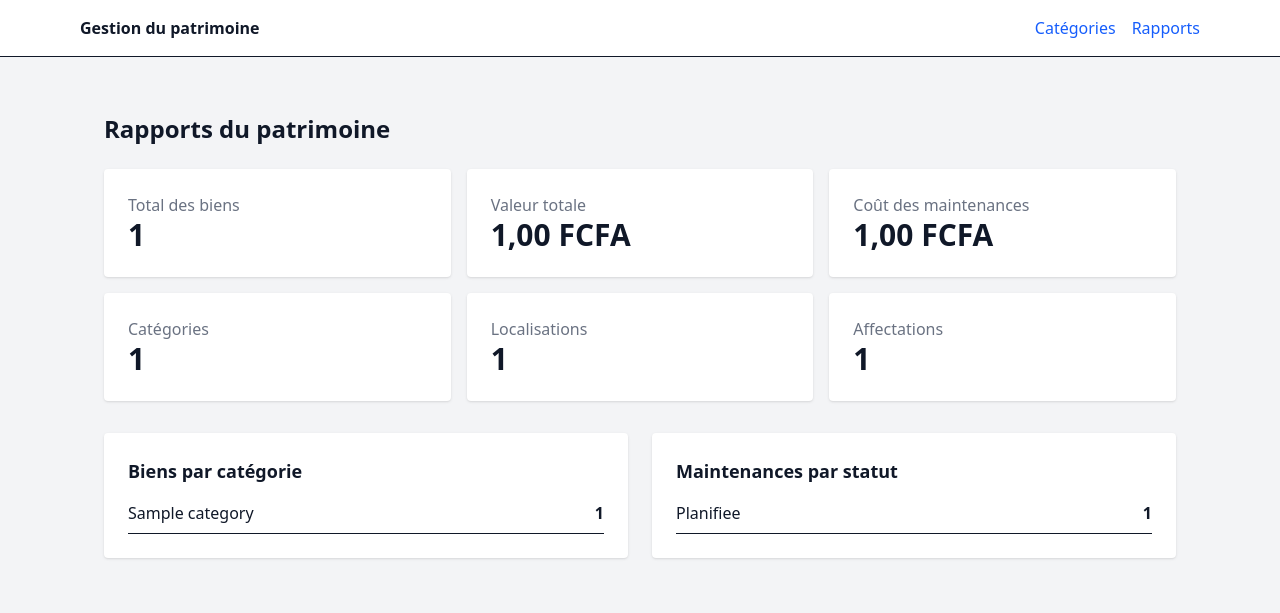
After one commit to einstein1er/gestion-patrimoine-etat, a Laravel app: page /rapports in a window 1280 px wide. The commit adds this page. Shown: the top 613 px of the page. Run offline with Laravel 12, Linux system fonts and the light colour scheme; tables that the repository leaves empty hold one stand-in row (values such as "Sample post"); style sheets or scripts are compiled from the project's sources.

Commit message:
Ajout du module Rapports avec statistiques du patrimoine et tests

```diff
--- /dev/null
+++ b/services/patrimoine/app/Http/Controllers/RapportController.php
@@ -0,0 +1,45 @@
+<?php
+
+namespace App\Http\Controllers;
+
+use App\Models\Affectation;
+use App\Models\Bien;
+use App\Models\Categorie;
+use App\Models\Localisation;
+use App\Models\Maintenance;
+
+class RapportController extends Controller
+{
+    public function index()
+    {
+        $totalBiens = Bien::count();
+        $valeurTotale = Bien::sum('valeur');
+
+        $totalCategories = Categorie::count();
+        $totalLocalisations = Localisation::count();
+        $totalAffectations = Affectation::count();
+        $totalMaintenances = Maintenance::count();
+
+        $coutMaintenances = Maintenance::sum('cout');
+
+        $biensParCategorie = Categorie::withCount('biens')
+            ->orderBy('nom')
+            ->get();
+
+        $maintenancesParStatut = Maintenance::selectRaw('statut, count(*) as total')
+            ->groupBy('statut')
+            ->pluck('total', 'statut');
+
+        return view('rapports.index', compact(
+            'totalBiens',
+            'valeurTotale',
+            'totalCategories',
+            'totalLocalisations',
+            'totalAffectations',
+            'totalMaintenances',
+            'coutMaintenances',
+            'biensParCategorie',
+            'maintenancesParStatut',
+        ));
+    }
+}
--- a/services/patrimoine/resources/views/layouts/app.blade.php
+++ b/services/patrimoine/resources/views/layouts/app.blade.php
@@ -12,9 +12,12 @@
             <a href="{{ route('categories.index') }}" class="font-semibold">
                 Gestion du patrimoine
             </a>
-            <nav class="flex gap-4">
+           <nav class="flex gap-4">
                 <a href="{{ route('categories.index') }}" class="text-blue-600 hover:underline">
                     Catégories
+                </a>
+                <a href="{{ route('rapports.index') }}" class="text-blue-600 hover:underline">
+                    Rapports
                 </a>
             </nav>
         </div>
--- /dev/null
+++ b/services/patrimoine/resources/views/rapports/index.blade.php
@@ -0,0 +1,75 @@
+@extends('layouts.app')
+
+@section('content')
+<div class="max-w-6xl mx-auto p-6">
+    <h1 class="text-2xl font-bold mb-6">Rapports du patrimoine</h1>
+
+    <div class="grid grid-cols-1 md:grid-cols-3 gap-4 mb-8">
+        <div class="bg-white p-6 rounded shadow">
+            <p class="text-gray-500">Total des biens</p>
+            <p class="text-3xl font-bold">{{ $totalBiens }}</p>
+        </div>
+
+        <div class="bg-white p-6 rounded shadow">
+            <p class="text-gray-500">Valeur totale</p>
+            <p class="text-3xl font-bold">{{ number_format($valeurTotale, 2, ',', ' ') }} FCFA</p>
+        </div>
+
+        <div class="bg-white p-6 rounded shadow">
+            <p class="text-gray-500">Coût des maintenances</p>
+            <p class="text-3xl font-bold">{{ number_format($coutMaintenances, 2, ',', ' ') }} FCFA</p>
+        </div>
+
+        <div class="bg-white p-6 rounded shadow">
+            <p class="text-gray-500">Catégories</p>
+            <p class="text-3xl font-bold">{{ $totalCategories }}</p>
+        </div>
+
+        <div class="bg-white p-6 rounded shadow">
+            <p class="text-gray-500">Localisations</p>
+            <p class="text-3xl font-bold">{{ $totalLocalisations }}</p>
+        </div>
+
+        <div class="bg-white p-6 rounded shadow">
+            <p class="text-gray-500">Affectations</p>
+            <p class="text-3xl font-bold">{{ $totalAffectations }}</p>
+        </div>
+    </div>
+
+    <div class="grid grid-cols-1 md:grid-cols-2 gap-6">
+        <div class="bg-white p-6 rounded shadow">
+            <h2 class="text-lg font-bold mb-4">Biens par catégorie</h2>
+
+            @if ($biensParCategorie->isEmpty())
+                <p>Aucune catégorie disponible.</p>
+            @else
+                <ul class="space-y-2">
+                    @foreach ($biensParCategorie as $categorie)
+                        <li class="flex justify-between border-b pb-2">
+                            <span>{{ $categorie->nom }}</span>
+                            <span class="font-semibold">{{ $categorie->biens_count }}</span>
+                        </li>
+                    @endforeach
+                </ul>
+            @endif
+        </div>
+
+        <div class="bg-white p-6 rounded shadow">
+            <h2 class="text-lg font-bold mb-4">Maintenances par statut</h2>
+
+            @if ($maintenancesParStatut->isEmpty())
+                <p>Aucune maintenance disponible.</p>
+            @else
+                <ul class="space-y-2">
+                    @foreach ($maintenancesParStatut as $statut => $total)
+                        <li class="flex justify-between border-b pb-2">
+                            <span>{{ ucfirst($statut) }}</span>
+                            <span class="font-semibold">{{ $total }}</span>
+                        </li>
+                    @endforeach
+                </ul>
+            @endif
+        </div>
+    </div>
+</div>
+@endsection
--- a/services/patrimoine/routes/web.php
+++ b/services/patrimoine/routes/web.php
@@ -6,6 +6,7 @@ use App\Http\Controllers\BienController;
 use App\Http\Controllers\LocalisationController;
 use App\Http\Controllers\AffectationController;
 use App\Http\Controllers\MaintenanceController;
+use App\Http\Controllers\RapportController;
 
 
 Route::get('/', function () {
@@ -18,3 +19,4 @@ Route::resource('biens', BienController::class);
 Route::resource('localisations', LocalisationController::class);
 Route::resource('affectations', AffectationController::class);
 Route::resource('maintenances', MaintenanceController::class);
+Route::get('rapports', [RapportController::class, 'index'])->name('rapports.index');
```
Also changed, not shown: services/patrimoine/tests/Feature/RapportTest.php (added, +18 -0 lines).
